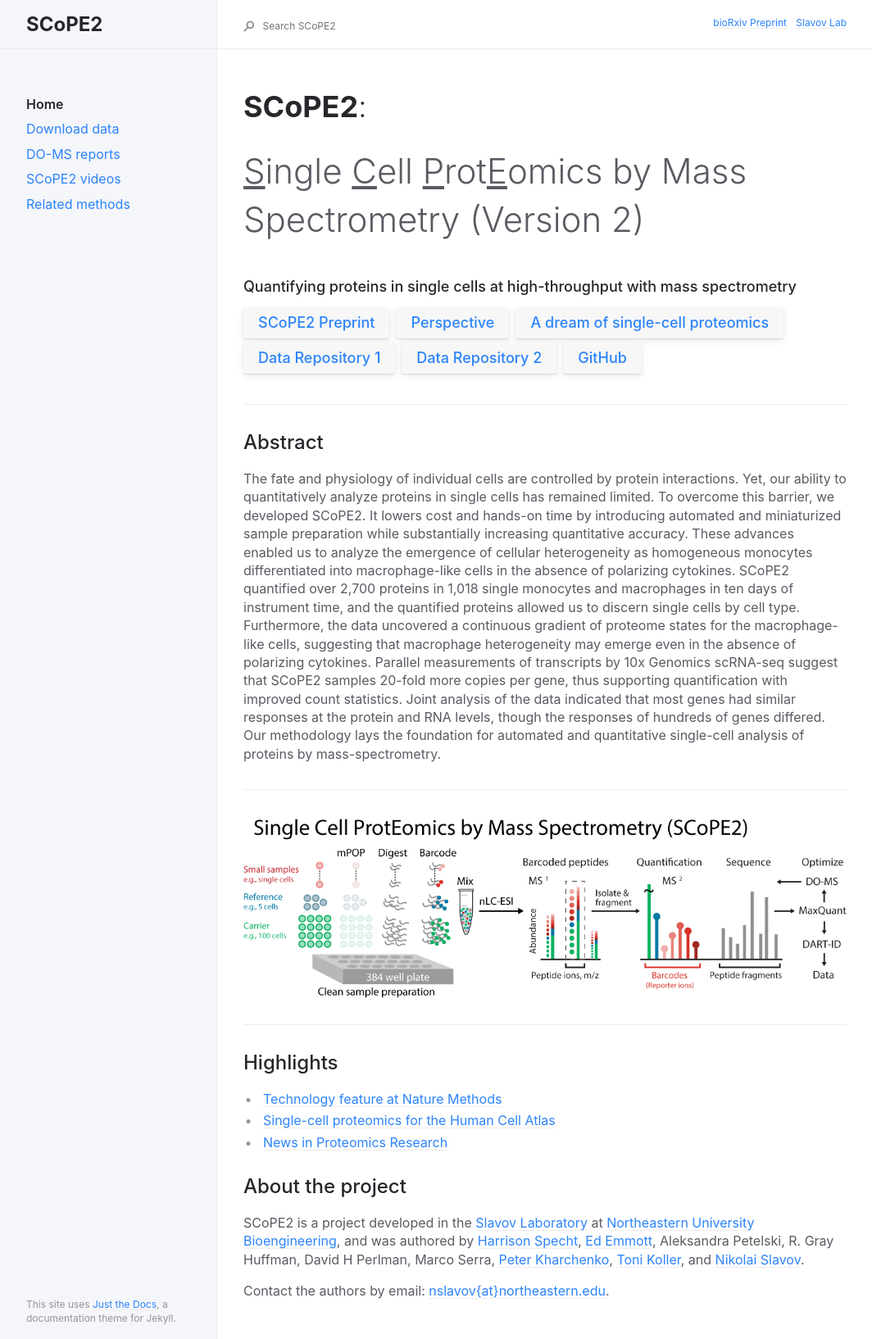
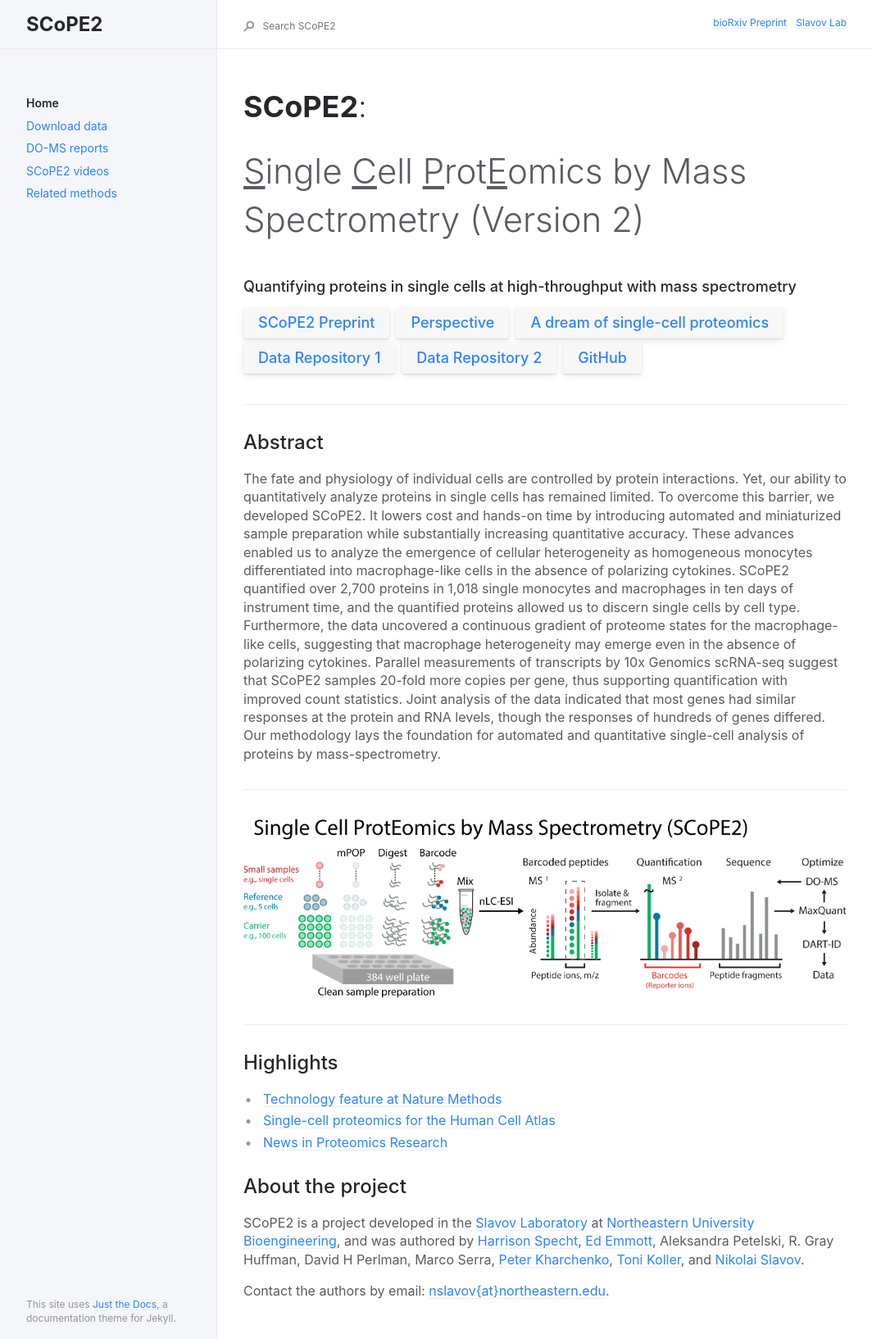
Before and after one commit to SlavovLab/SCoPE2, a Jekyll site: the page built from docs/index.md, in a window 1280 px wide. Shown: the whole page at 82% size, without its empty margins (91-1155 px from the left). Built offline with Jekyll 4.4.1, drawn with Linux system fonts in a browser that asks for light colours.

Commit message:
Update navigation.scss

```diff
--- a/docs/_sass/navigation.scss
+++ b/docs/_sass/navigation.scss
@@ -62,7 +62,7 @@
   margin: 0;
 
   @include mq(md) {
-    @include fs-4;
+    @include fs-3;
   }
 
   .navigation-list-child-list {
```
